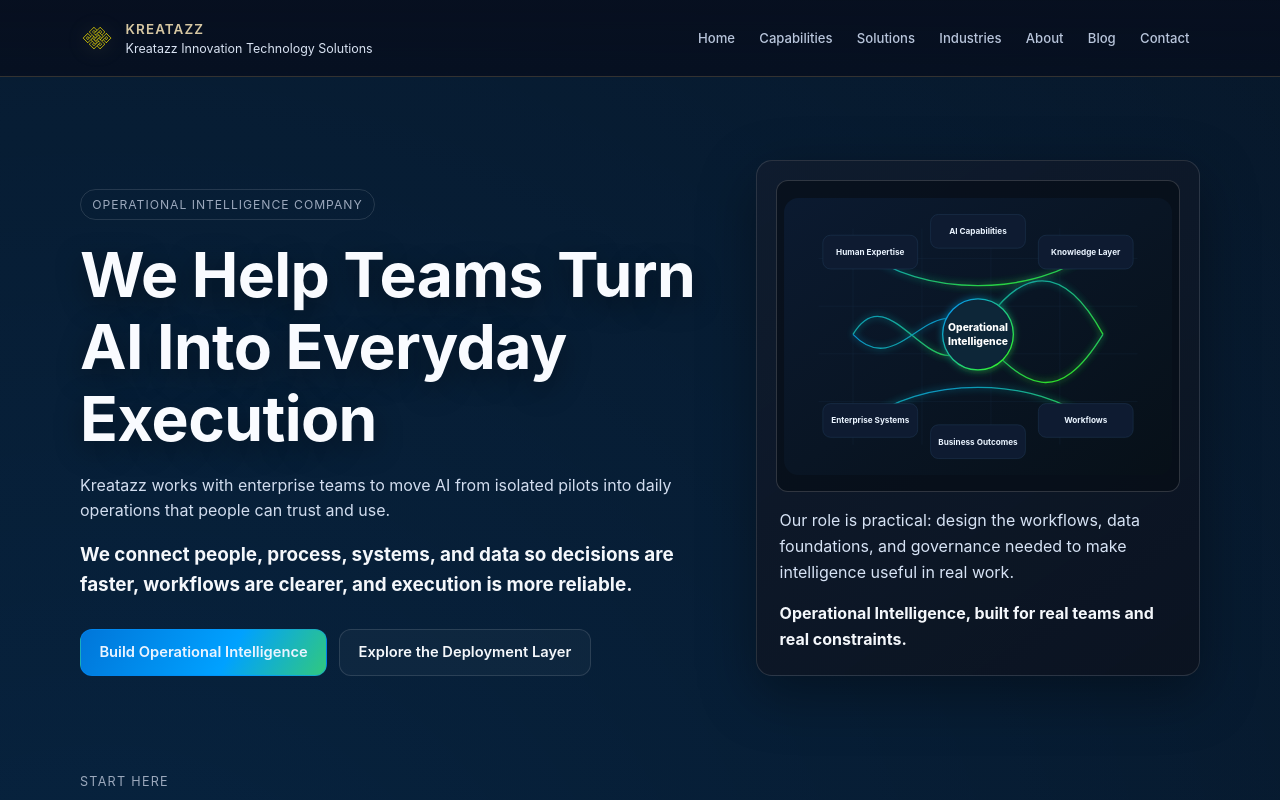
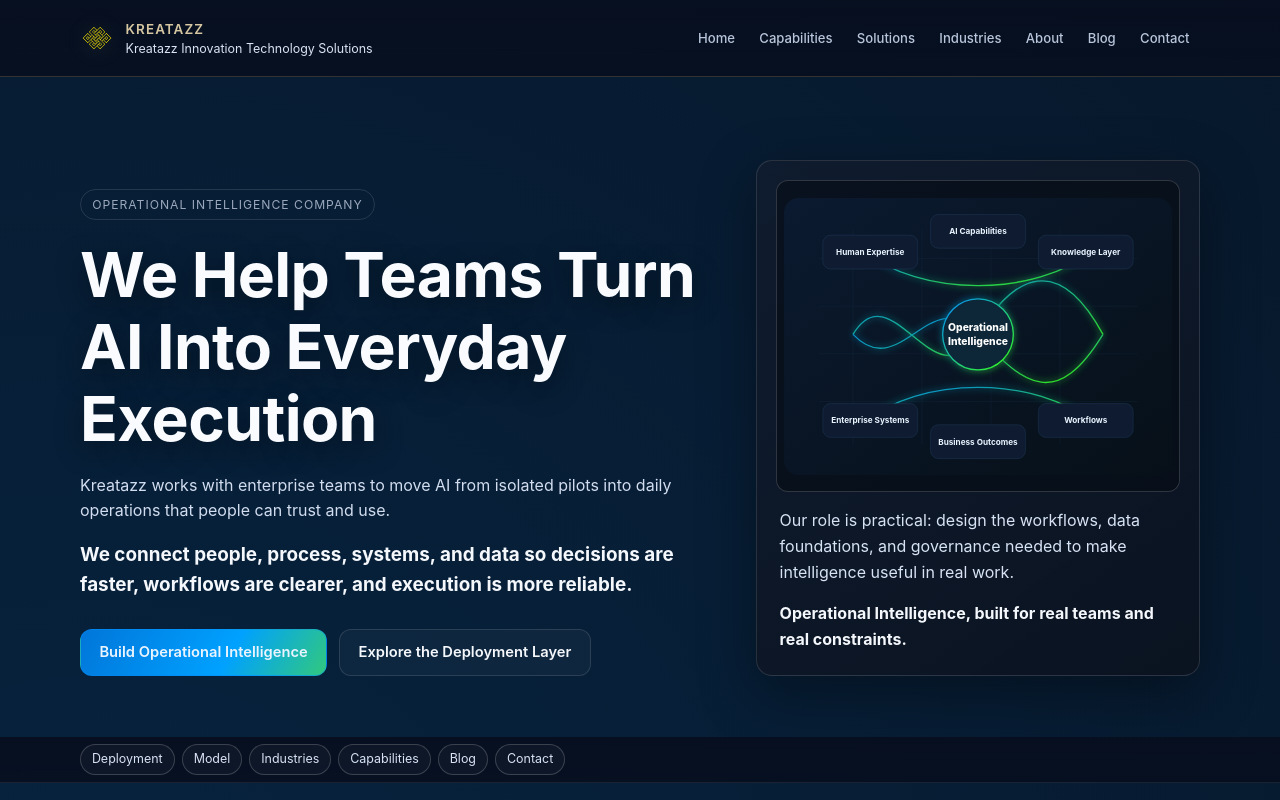
Before and after one commit to krishnanandiraju/kreatazzTech, a React (Vite) app: page / in a window 1280 px wide. Shown: the top 800 px of the page. Built offline with nearby package versions, Linux system fonts and the light colour scheme.

Commit message:
Add solutions hub, sticky sub-nav, and breadcrumb schema SEO

```diff
--- a/src/App.jsx
+++ b/src/App.jsx
@@ -5,6 +5,7 @@
 import BlogPostPage from './pages/BlogPostPage'
 import IndustriesPage from './pages/IndustriesPage'
 import LegacyPage from './pages/LegacyPage'
+import SolutionsPage from './pages/SolutionsPage'
 import { blogPosts, blogPostBySlug } from './data/blogPosts'
 import { legacyPageBySlug } from './data/legacyPages'
 import { siteContent } from './data/siteContent'
@@ -32,11 +33,27 @@
     return { type: 'industries' }
   }
 
+  if (normalized === '/solutions') {
+    return { type: 'solutions' }
+  }
+
   if (normalized.startsWith('/blog/')) {
     return { type: 'blog-post', slug: normalized.replace('/blog/', '') }
   }
 
   return { type: 'legacy-page', slug: normalized.replace(/^\//, '') }
+}
+
+function toAbsoluteUrl(href) {
+  if (!href) {
+    return window.location.origin
+  }
+
+  if (href.startsWith('http://') || href.startsWith('https://')) {
+    return href
+  }
+
+  return `${window.location.origin}${href}`
 }
 
 function App() {
@@ -97,6 +114,13 @@
       ]
     }
 
+    if (route.type === 'solutions') {
+      return [
+        { label: 'Home', href: '/' },
+        { label: 'Solutions' },
+      ]
+    }
+
     if (route.type === 'legacy-page') {
       const page = legacyPageBySlug[route.slug]
       return [
@@ -107,6 +131,41 @@
 
     return []
   }, [route])
+
+  useEffect(() => {
+    const schemaScriptId = 'kz-breadcrumb-schema'
+    const existingScript = document.getElementById(schemaScriptId)
+
+    if (existingScript) {
+      existingScript.remove()
+    }
+
+    const trail = breadcrumbs.length ? breadcrumbs : [{ label: 'Home', href: '/' }]
+    const currentUrl = toAbsoluteUrl(window.location.pathname + window.location.search)
+
+    const itemListElement = trail.map((item, index) => {
+      const isLast = index === trail.length - 1
+      const itemUrl = !isLast && item.href ? toAbsoluteUrl(item.href) : currentUrl
+
+      return {
+        '@type': 'ListItem',
+        position: index + 1,
+        name: item.label,
+        item: itemUrl,
+      }
+    })
+
+    const script = document.createElement('script')
+    script.id = schemaScriptId
+    script.type = 'application/ld+json'
+    script.text = JSON.stringify({
+      '@context': 'https://schema.org',
+      '@type': 'BreadcrumbList',
+      itemListElement,
+    })
+
+    document.head.appendChild(script)
+  }, [breadcrumbs, pathname])
 
   const navItems = useMemo(() => {
     if (route.type === 'home') {
@@ -136,6 +195,8 @@
 
       {route.type === 'industries' ? <IndustriesPage items={siteContent.industries.items} breadcrumbs={breadcrumbs} /> : null}
 
+      {route.type === 'solutions' ? <SolutionsPage items={siteContent.services.items} breadcrumbs={breadcrumbs} /> : null}
+
       {route.type === 'legacy-page' ? <LegacyPage page={legacyPageBySlug[route.slug]} breadcrumbs={breadcrumbs} /> : null}
 
       <Footer
--- /dev/null
+++ b/src/components/StickySubNav.jsx
@@ -0,0 +1,26 @@
+import { useMemo } from 'react'
+
+function StickySubNav({ items = [] }) {
+  const validItems = useMemo(
+    () => items.filter((item) => item && item.label && item.href),
+    [items],
+  )
+
+  if (!validItems.length) {
+    return null
+  }
+
+  return (
+    <nav className="sticky-subnav" aria-label="Section shortcuts">
+      <div className="shell sticky-subnav-inner">
+        {validItems.map((item) => (
+          <a key={item.href} href={item.href} className="sticky-subnav-link">
+            {item.label}
+          </a>
+        ))}
+      </div>
+    </nav>
+  )
+}
+
+export default StickySubNav
--- a/src/pages/Home.jsx
+++ b/src/pages/Home.jsx
@@ -4,6 +4,7 @@
 import PathWizard from '../components/PathWizard'
 import SectionTitle from '../components/SectionTitle'
 import ServiceCard from '../components/ServiceCard'
+import StickySubNav from '../components/StickySubNav'
 import { navigateTo } from '../utils/navigation'
 
 function Home({ content, blogPosts }) {
@@ -27,9 +28,22 @@
         .slice(0, 6)
     }, [blogPosts])
 
+    const subNavItems = useMemo(
+      () => [
+        { label: 'Deployment', href: '#deployment-layer' },
+        { label: 'Model', href: '#operating-model' },
+        { label: 'Industries', href: '#industries' },
+        { label: 'Capabilities', href: '#capabilities' },
+        { label: 'Blog', href: '#blog' },
+        { label: 'Contact', href: '#contact-us' },
+      ],
+      [],
+    )
+
   return (
     <main id="home">
       <Hero content={content.hero} />
+      <StickySubNav items={subNavItems} />
       <PathWizard />
 
       <section id="deployment-layer" className="section deployment-layer" aria-labelledby="deployment-layer-title">
--- /dev/null
+++ b/src/pages/SolutionsPage.jsx
@@ -0,0 +1,46 @@
+import Breadcrumbs from '../components/Breadcrumbs'
+import { navigateTo } from '../utils/navigation'
+
+function SolutionsPage({ items, breadcrumbs }) {
+  return (
+    <main className="section content-page" id="solutions-page">
+      <div className="shell">
+        <Breadcrumbs items={breadcrumbs} />
+
+        <div className="content-page-head">
+          <p className="kicker">Solutions</p>
+          <h1>Capabilities and Solution Tracks</h1>
+          <p>
+            Explore the core delivery capabilities behind Kreatazz engagements.
+            Choose a solution area to see practical scope, workflows, and business outcomes.
+          </p>
+        </div>
+
+        <div className="solution-landing-grid">
+          {items.map((item) => (
+            <article key={item.title} className="solution-landing-card">
+              <figure className="solution-landing-visual" aria-hidden="true">
+                <img src={item.image} alt="" loading="lazy" />
+                <span className="media-overlay" />
+              </figure>
+              <h2>{item.title}</h2>
+              <p>{item.description}</p>
+              <a
+                className="btn btn-secondary"
+                href={item.href}
+                onClick={(event) => {
+                  event.preventDefault()
+                  navigateTo(item.href)
+                }}
+              >
+                Open Solution Page
+              </a>
+            </article>
+          ))}
+        </div>
+      </div>
+    </main>
+  )
+}
+
+export default SolutionsPage
--- a/src/styles/home.css
+++ b/src/styles/home.css
@@ -680,6 +680,47 @@
   width: fit-content;
 }
 
+.solution-landing-grid {
+  margin-top: 1.35rem;
+  display: grid;
+  gap: 0.9rem;
+}
+
+.solution-landing-card {
+  border: 1px solid var(--kz-border);
+  border-radius: var(--kz-radius);
+  background: rgba(17, 28, 46, 0.66);
+  padding: 1rem;
+  display: grid;
+  gap: 0.65rem;
+}
+
+.solution-landing-visual {
+  position: relative;
+  margin: 0;
+  border-radius: 12px;
+  overflow: hidden;
+  border: 1px solid rgba(255, 255, 255, 0.16);
+}
+
+.solution-landing-visual img {
+  width: 100%;
+  height: 180px;
+  object-fit: cover;
+}
+
+.solution-landing-card h2 {
+  font-size: 1.12rem;
+}
+
+.solution-landing-card p {
+  color: var(--kz-muted);
+}
+
+.solution-landing-card .btn {
+  width: fit-content;
+}
+
 .content-page {
   padding-top: 5.2rem;
   min-height: 72svh;
--- a/src/styles/layout.css
+++ b/src/styles/layout.css
@@ -178,3 +178,42 @@
   text-decoration: underline;
   outline: none;
 }
+
+.sticky-subnav {
+  position: sticky;
+  top: 76px;
+  z-index: 18;
+  padding: 0.45rem 0;
+  border-bottom: 1px solid rgba(255, 255, 255, 0.08);
+  background: linear-gradient(180deg, rgba(7, 15, 31, 0.95), rgba(7, 15, 31, 0.9));
+  backdrop-filter: blur(10px);
+}
+
+.sticky-subnav-inner {
+  display: flex;
+  gap: 0.45rem;
+  overflow-x: auto;
+  scrollbar-width: thin;
+}
+
+.sticky-subnav-link {
+  display: inline-flex;
+  align-items: center;
+  justify-content: center;
+  white-space: nowrap;
+  text-decoration: none;
+  color: #d7e2f5;
+  border: 1px solid rgba(255, 255, 255, 0.18);
+  background: rgba(255, 255, 255, 0.03);
+  border-radius: 999px;
+  min-height: 30px;
+  padding: 0.28rem 0.68rem;
+  font-size: 0.78rem;
+}
+
+.sticky-subnav-link:hover,
+.sticky-subnav-link:focus-visible {
+  border-color: #4ab2ff;
+  color: #f4f8ff;
+  outline: none;
+}
--- a/src/styles/responsive.css
+++ b/src/styles/responsive.css
@@ -24,6 +24,10 @@
   }
 
   .industry-landing-grid {
+    grid-template-columns: repeat(2, minmax(0, 1fr));
+  }
+
+  .solution-landing-grid {
     grid-template-columns: repeat(2, minmax(0, 1fr));
   }
 }
@@ -55,6 +59,10 @@
 
   .wizard-grid {
     grid-template-columns: 1fr 1fr 0.9fr;
+  }
+
+  .solution-landing-grid {
+    grid-template-columns: repeat(3, minmax(0, 1fr));
   }
 }
 
@@ -100,6 +108,10 @@
   .footer-inner {
     grid-template-columns: 1fr;
     gap: 1rem;
+  }
+
+  .sticky-subnav {
+    top: 68px;
   }
 }
 
```
